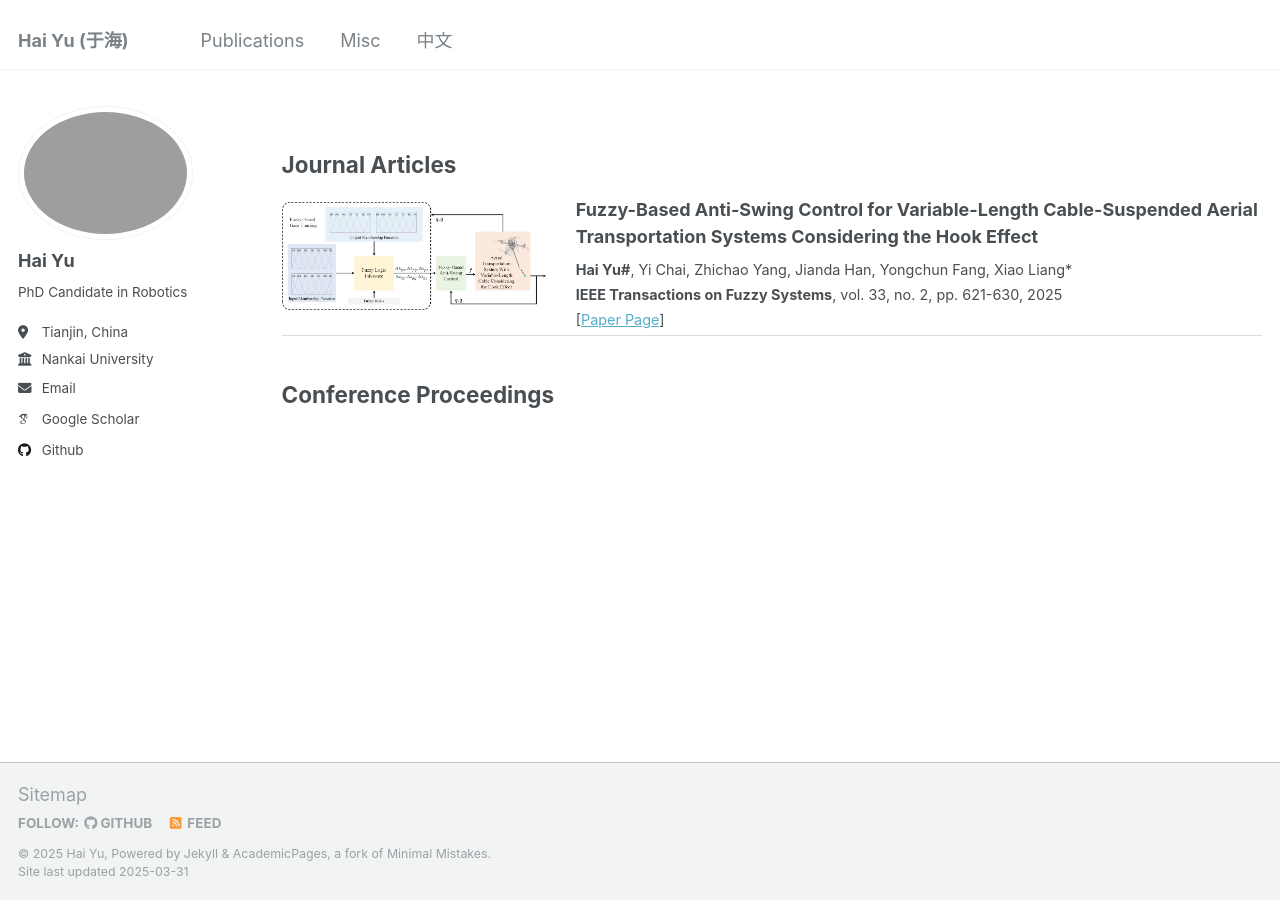
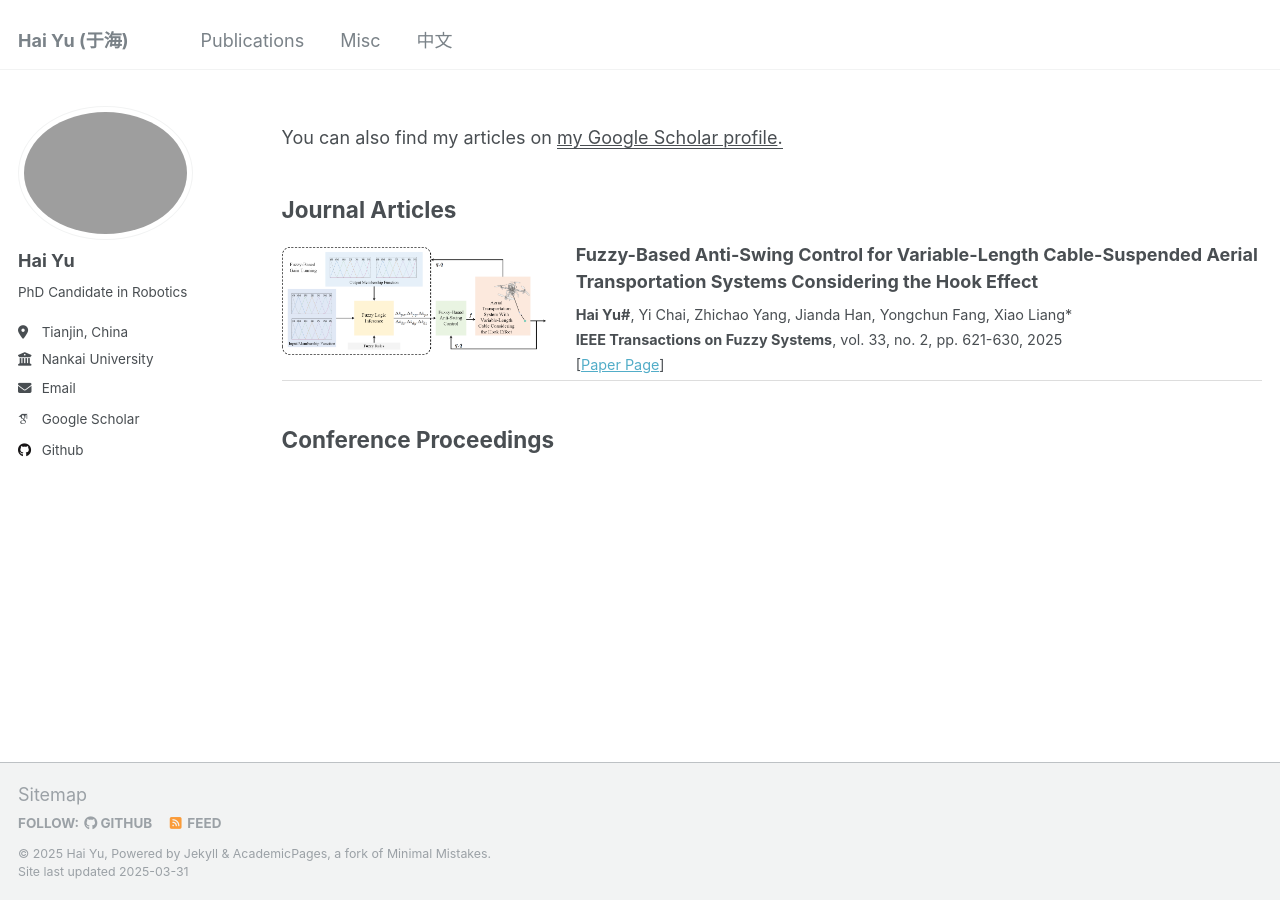
Before and after one commit to wangy1893/wangy1893.github.io, a Jekyll site: the page built from _pages/publications.md, in a window 1280 px wide. Built offline with Jekyll 4.4.1, drawn with Linux system fonts in a browser that asks for light colours; some web fonts are replaced.

Commit message:
Update publications.md

```diff
--- a/_pages/publications.md
+++ b/_pages/publications.md
@@ -9,7 +9,7 @@
   You can also find my articles on <u><a href="{{author.googlescholar}}">my Google Scholar profile</a>.</u>
 {% endif %}-->
 
-<!-- You can also find my articles on <u><a href="{{site.author.googlescholar}}">Google Scholar</a>.</u> -->
+You can also find my articles on <u><a href="{{author.googlescholar}}">my Google Scholar profile</a>.</u>
 
 
 <head>
```
